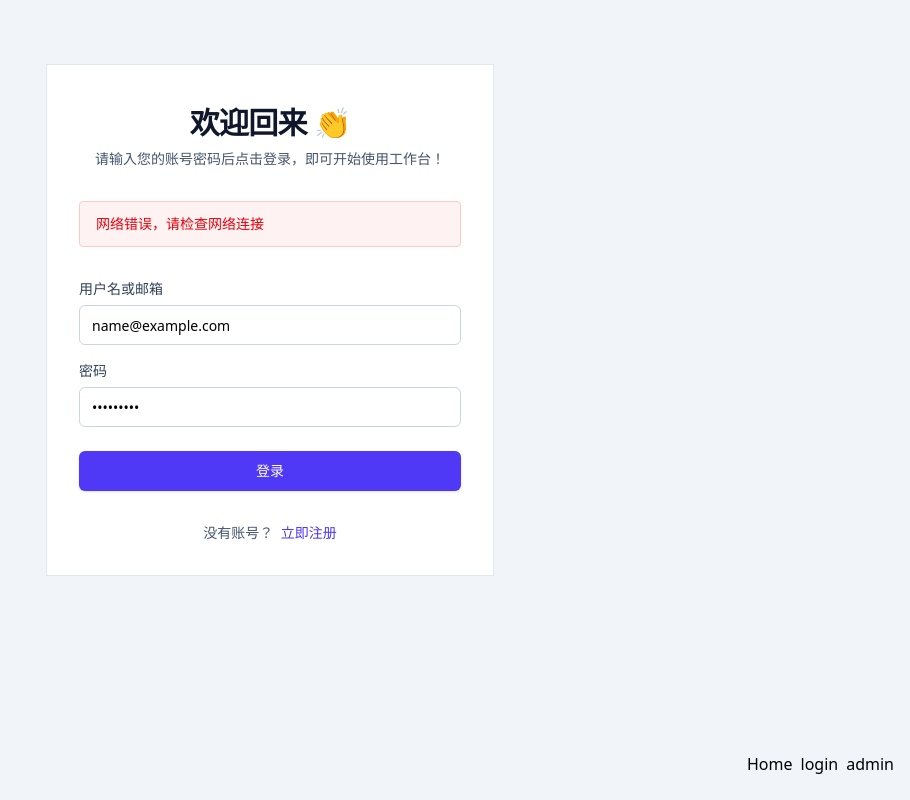
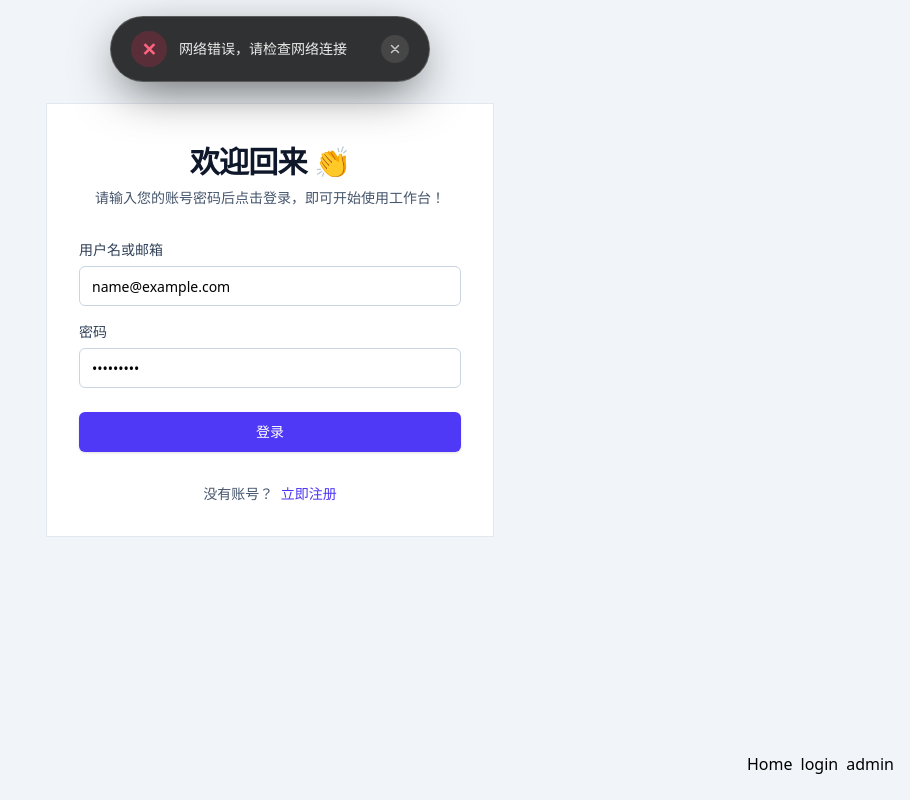
Before and after one commit to listensay/emolog, a SvelteKit app in the folder client/: page /auth/login in a window 1280 px wide. Both pictures are taken after typing "name@example.com", "Sample123" into the empty fields and a click on the button "登录". Shown: the whole page, without its empty margins (370-1280 px from the left). Built offline with nearby package versions, Linux system fonts and the light colour scheme; no server answers.

Commit message:
feat: Add a global toast notification system and integrate it into the login page for messages.

```diff
--- /dev/null
+++ b/client/src/lib/components/ui/Toast.svelte
@@ -0,0 +1,121 @@
+<script lang="ts">
+import { scale } from 'svelte/transition';
+import { elasticOut, cubicIn } from 'svelte/easing';
+import type { ToastData, ToastType } from '$lib/stores/toast';
+
+let {
+	id,
+	type = 'info',
+	message,
+	duration = 3000,
+	onClose
+}: ToastData & {
+	onClose: (id: string) => void;
+} = $props();
+
+const icons: Record<ToastType, string> = {
+	success: '✓',
+	error: '✕',
+	warning: '!',
+	info: 'i'
+};
+
+const iconColors: Record<ToastType, string> = {
+	success: 'text-emerald-400',
+	error: 'text-rose-400',
+	warning: 'text-amber-400',
+	info: 'text-sky-400'
+};
+
+const iconBg: Record<ToastType, string> = {
+	success: 'bg-emerald-500/20',
+	error: 'bg-rose-500/20',
+	warning: 'bg-amber-500/20',
+	info: 'bg-sky-500/20'
+};
+
+let timeoutId: ReturnType<typeof setTimeout> | undefined;
+
+$effect(() => {
+	if (duration > 0) {
+		timeoutId = setTimeout(() => {
+			onClose(id);
+		}, duration);
+	}
+
+	return () => {
+		if (timeoutId) {
+			clearTimeout(timeoutId);
+		}
+	};
+});
+</script>
+
+<div
+	in:scale|local={{ duration: 500, easing: elasticOut, start: 0.7 }}
+	out:scale|local={{ duration: 200, easing: cubicIn, start: 1 }}
+	class="dynamic-island flex items-center gap-3 px-5 py-3.5 rounded-full backdrop-blur-2xl bg-black/80 shadow-2xl min-w-[320px] max-w-md border border-white/20"
+	role="alert"
+>
+	<div class="toast-icon flex items-center justify-center w-9 h-9 rounded-full flex-shrink-0 {iconBg[type]}">
+		<span class="text-lg font-bold {iconColors[type]}">{icons[type]}</span>
+	</div>
+
+	<div class="flex-1 text-sm font-medium text-white/90">
+		{message}
+	</div>
+
+	<button
+		onclick={() => onClose(id)}
+		class="toast-close flex-shrink-0 w-7 h-7 rounded-full bg-white/10 hover:bg-white/20 flex items-center justify-center transition-all duration-200 hover:scale-110 active:scale-95"
+		aria-label="关闭"
+	>
+		<svg
+			class="w-3.5 h-3.5 stroke-white/70"
+			fill="none"
+			viewBox="0 0 24 24"
+			xmlns="http://www.w3.org/2000/svg"
+		>
+			<path stroke-linecap="round" stroke-linejoin="round" stroke-width="2.5" d="M6 18L18 6M6 6l12 12"
+			></path>
+		</svg>
+	</button>
+</div>
+
+<style>
+	@keyframes pulse-glow {
+		0%,
+		100% {
+			box-shadow: 0 10px 40px -10px rgba(0, 0, 0, 0.5);
+		}
+		50% {
+			box-shadow: 0 15px 50px -10px rgba(0, 0, 0, 0.7);
+		}
+	}
+
+	@keyframes icon-pop {
+		0% {
+			transform: scale(0.8);
+			opacity: 0;
+		}
+		50% {
+			transform: scale(1.1);
+		}
+		100% {
+			transform: scale(1);
+			opacity: 1;
+		}
+	}
+
+	.dynamic-island {
+		animation: pulse-glow 2s ease-in-out infinite;
+	}
+
+	.toast-icon {
+		animation: icon-pop 0.5s cubic-bezier(0.68, -0.55, 0.265, 1.55);
+	}
+
+	.toast-close:active {
+		background: rgba(255, 255, 255, 0.15);
+	}
+</style>
--- /dev/null
+++ b/client/src/lib/components/ui/ToastContainer.svelte
@@ -0,0 +1,15 @@
+<script lang="ts">
+import { toast } from '$lib/stores/toast';
+import Toast from './Toast.svelte';
+import { flip } from 'svelte/animate';
+
+const toasts = $derived($toast);
+</script>
+
+<div class="fixed top-4 left-1/2 -translate-x-1/2 z-50 flex flex-col gap-2 items-center">
+	{#each toasts as toastData (toastData.id)}
+		<div animate:flip={{ duration: 200 }}>
+			<Toast {...toastData} onClose={toast.dismiss} />
+		</div>
+	{/each}
+</div>
--- /dev/null
+++ b/client/src/lib/stores/toast.ts
@@ -0,0 +1,38 @@
+import { writable } from 'svelte/store';
+
+export type ToastType = 'success' | 'error' | 'warning' | 'info';
+
+export interface ToastData {
+	id: string;
+	type: ToastType;
+	message: string;
+	duration?: number;
+}
+
+function createToastStore() {
+	const { subscribe, update } = writable<ToastData[]>([]);
+
+	function show(type: ToastType, message: string, duration = 3000) {
+		const id = Math.random().toString(36).substring(2, 9);
+		const toast: ToastData = { id, type, message, duration };
+
+		update((toasts) => [...toasts, toast]);
+		return id;
+	}
+
+	return {
+		subscribe,
+		success: (message: string, duration?: number) => show('success', message, duration),
+		error: (message: string, duration?: number) => show('error', message, duration),
+		warning: (message: string, duration?: number) => show('warning', message, duration),
+		info: (message: string, duration?: number) => show('info', message, duration),
+		dismiss: (id: string) => {
+			update((toasts) => toasts.filter((t) => t.id !== id));
+		},
+		clear: () => {
+			update(() => []);
+		}
+	};
+}
+
+export const toast = createToastStore();
--- a/client/src/routes/+layout.svelte
+++ b/client/src/routes/+layout.svelte
@@ -1,13 +1,16 @@
 <script lang="ts">
-	import './layout.css';
-	import favicon from '$lib/assets/favicon.svg';
+import './layout.css';
+import favicon from '$lib/assets/favicon.svg';
+import ToastContainer from '$lib/components/ui/ToastContainer.svelte';
 
-	let { children } = $props();
+let { children } = $props();
 </script>
 
 <svelte:head>
 	<link rel="icon" href={favicon} />
 </svelte:head>
+
+<ToastContainer />
 
 <div class="bg-slate-100 min-h-screen">
 	<div class="p-4 fixed right-0 bottom-2">
--- a/client/src/routes/auth/login/+page.svelte
+++ b/client/src/routes/auth/login/+page.svelte
@@ -4,19 +4,16 @@ import Button from '$lib/components/ui/Button.svelte';
 import Form from '$lib/components/ui/Form.svelte';
 import { login } from '$lib/api/auth';
 import { goto } from '$app/navigation';
+import { toast } from '$lib/stores/toast';
 
 let email = $state('');
 let password = $state('');
 let isLoading = $state(false);
-let errorMessage = $state('');
 
 async function handleSubmit() {
-    // 清除之前的错误信息
-    errorMessage = '';
-
     // 表单验证
     if (!email || !password) {
-        errorMessage = '请输入用户名和密码';
+        toast.warning('请输入用户名和密码');
         return;
     }
 
@@ -40,11 +37,13 @@ async function handleSubmit() {
 
         console.log('登录成功:', response);
 
+        toast.success('登录成功!');
+
         // 跳转到首页或管理页面
         goto('/admin');
     } catch (error: any) {
         console.error('登录失败:', error);
-        errorMessage = error.message || '登录失败，请检查用户名和密码';
+        toast.error(error.message || '登录失败，请检查用户名和密码');
     } finally {
         isLoading = false;
     }
@@ -61,12 +60,6 @@ async function handleSubmit() {
                 请输入您的账号密码后点击登录，即可开始使用工作台！
 			</p>
 		</div>
-
-		{#if errorMessage}
-			<div class="bg-red-50 border border-red-200 text-red-600 px-4 py-3 rounded text-sm">
-				{errorMessage}
-			</div>
-		{/if}
 
 		<Form onsubmit={handleSubmit}>
 			<div class="space-y-4">
```
